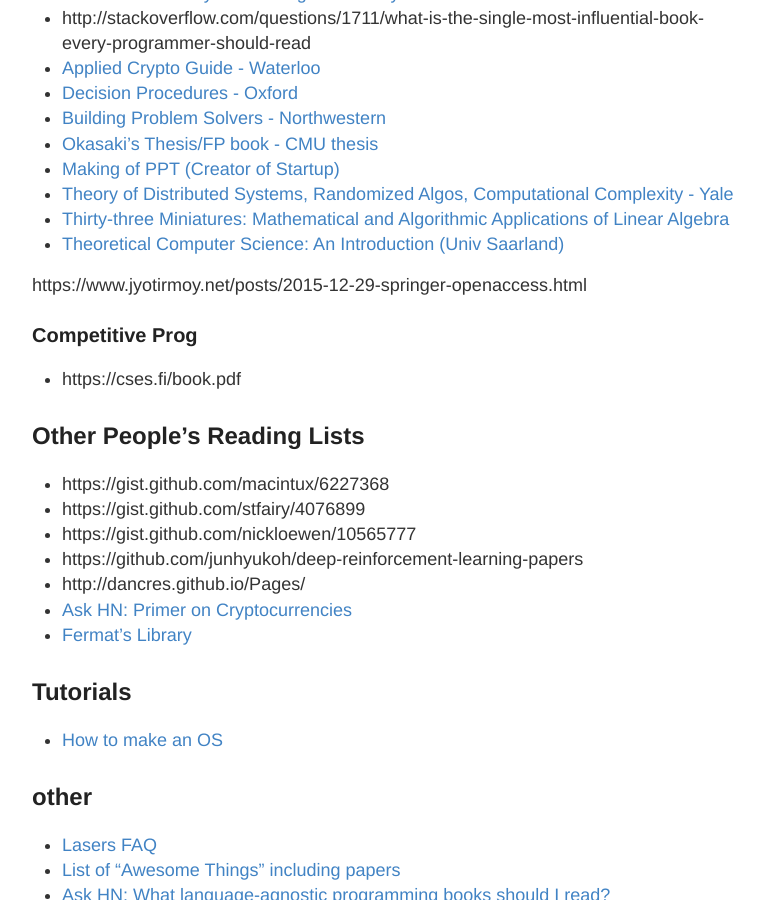
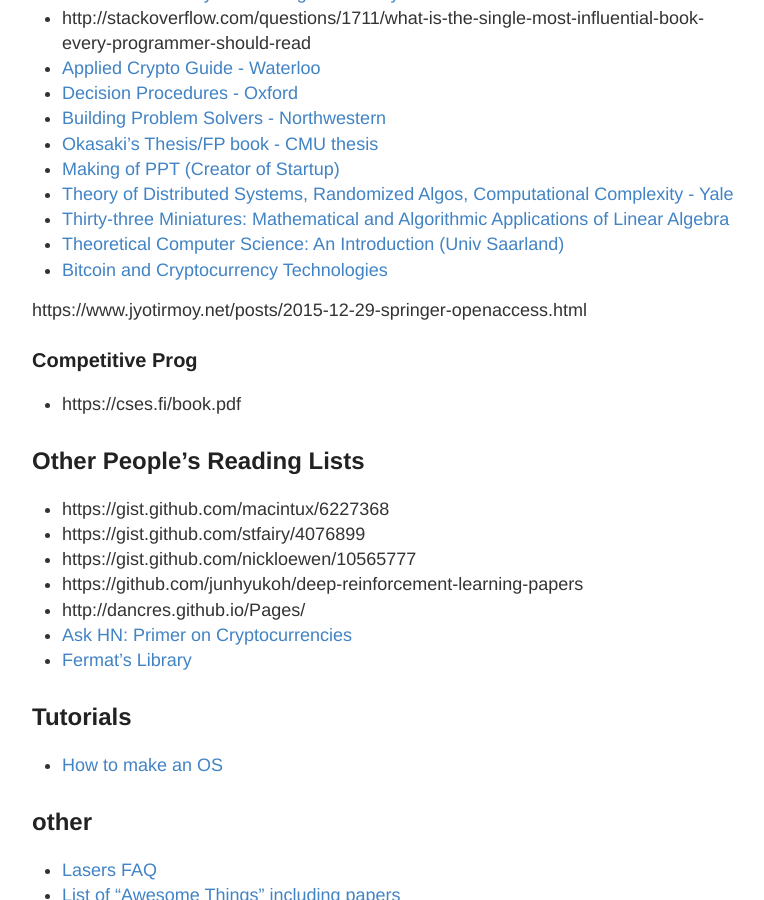
Before and after one commit to RONNCC/ronncc.github, a Jekyll site: the page built from _posts/2015-12-25-ReadingList.md, in a window 1280 px wide and 900 px high, scrolled down 4654 px. Shown: the whole window, without its empty margins (248-1012 px from the left). Built offline with Jekyll 4.4.1, drawn with Linux system fonts in a browser that asks for light colours; comment, search, counter and statistics services are not loaded.

Commit message:
Update 2015-12-25-ReadingList.md

```diff
--- a/_posts/2015-12-25-ReadingList.md
+++ b/_posts/2015-12-25-ReadingList.md
@@ -183,7 +183,7 @@
 - [Theory of Distributed Systems, Randomized Algos, Computational Complexity - Yale](http://www.cs.yale.edu/homes/aspnes/)
 - [Thirty-three Miniatures: Mathematical and Algorithmic Applications of Linear Algebra](http://kam.mff.cuni.cz/~matousek/stml-53-matousek-1.pdf)
 - [Theoretical Computer Science: An Introduction (Univ Saarland)](http://www-cc.cs.uni-saarland.de/media/lectures/W1415/L-Grundz%C3%BCgederTheoretischenInformatik/ti_FfSJlCM.pdf)
-
+- [Bitcoin and Cryptocurrency Technologies](http://bitcoinbook.cs.princeton.edu/)
 
 https://www.jyotirmoy.net/posts/2015-12-29-springer-openaccess.html
 
```
